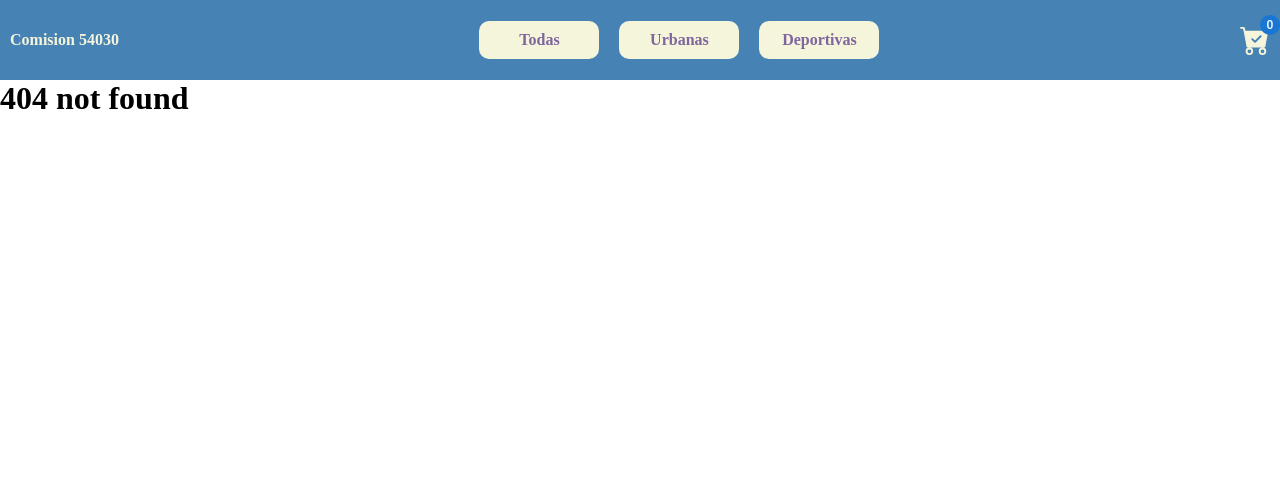
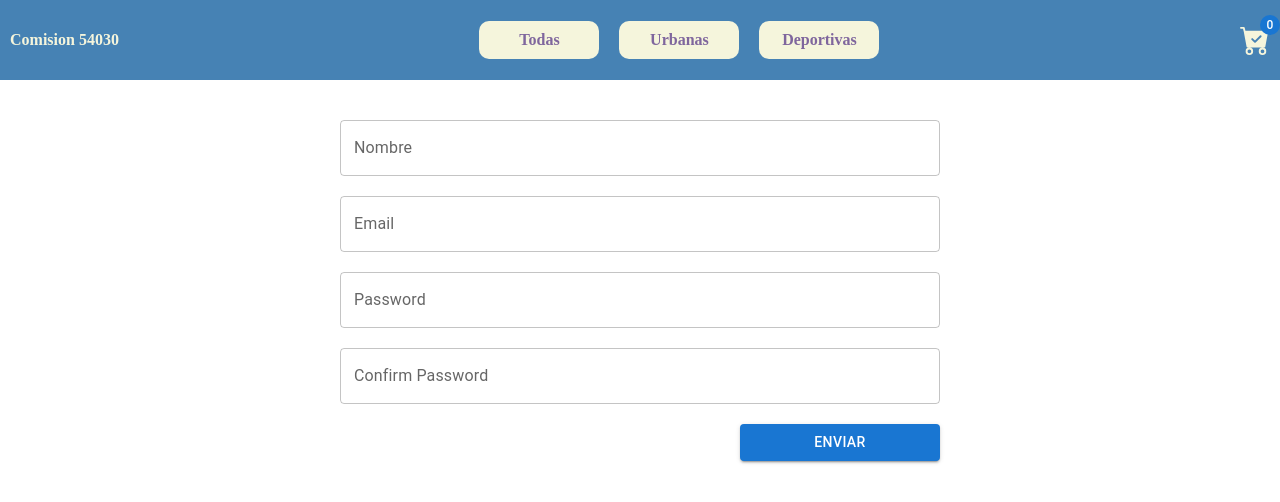
Before and after one commit to jorgeduje/comision-54030, a React (Vite) app: page /formik in a window 1280 px wide. Before the commit this address had no page. Shown: the top 502 px of the page. Built offline with nearby package versions, Linux system fonts and the light colour scheme.

Commit message:
se trabaja formik y yup

```diff
--- a/package.json
+++ b/package.json
@@ -16,12 +16,14 @@
     "@mui/icons-material": "^5.15.7",
     "@mui/material": "^5.15.7",
     "firebase": "^10.8.1",
+    "formik": "^2.4.5",
     "react": "^18.2.0",
     "react-dom": "^18.2.0",
     "react-icons": "^5.0.1",
     "react-router-dom": "^6.22.1",
     "react-spinners": "^0.13.8",
-    "sweetalert2": "^11.10.5"
+    "sweetalert2": "^11.10.5",
+    "yup": "^1.4.0"
   },
   "devDependencies": {
     "@types/react": "^18.2.43",
--- a/src/App.jsx
+++ b/src/App.jsx
@@ -5,6 +5,7 @@ import { ItemDetailContainer } from "./components/pages/itemDetailContainer/Item
 import { Layout } from "./components/layout/Layout";
 import { CheckoutContainer } from "./components/pages/checkout/CheckoutContainer";
 import CartContextProvider from "./context/CartContext";
+import { FormFormik } from "./components/pages/formFormik/FormFormik";
 
 const App = () => {
   return (
@@ -17,6 +18,7 @@ const App = () => {
             <Route path="/item/:id" element={<ItemDetailContainer />} />
             <Route path="/cart" element={<CartContainer />} />
             <Route path="/checkout" element={<CheckoutContainer />} />
+            <Route path="/formik" element={<FormFormik />} />
             <Route path="*" element={<h1>404 not found</h1>} />
           </Route>
         </Routes>
--- /dev/null
+++ b/src/components/pages/formFormik/FormFormik.jsx
@@ -0,0 +1,111 @@
+import { Box, Button, TextField } from "@mui/material";
+import { useFormik } from "formik";
+import * as Yup from "yup";
+
+export const FormFormik = () => {
+  // const [user, setUser] = useState({
+  //   nombre: "",
+  //   email: "",
+  //   contraseña: "",
+  //   confirmarContraseña: "",
+  // });
+
+  // const handleSubmit = (e) => {
+  //   e.preventDefault();
+  // };
+
+  // const handleChange = (e) => {
+  //   setUser({...user, [e.target.name]: e.target.value})
+  // };
+
+  const { handleSubmit, handleChange, errors } = useFormik({
+    initialValues: {
+      nombre: "",
+      email: "",
+      contraseña: "",
+      confirmarContraseña: "",
+    },
+    onSubmit: (data) => {
+      console.log(data);
+      // endpoint
+      // login
+    },
+    validationSchema: Yup.object({
+      nombre: Yup.string()
+        .required("Campo requerido")
+        .min(5, "Debe tener al menos 5 caracteres"),
+      email: Yup.string()
+        .email("Debes ingresar un email valido")
+        .required("Campo requerido"),
+      contraseña: Yup.string()
+        .required("Campo requerido")
+        .min(6, "min 6")
+        .max(15, "max 15")
+        .matches(
+          /^(?=.*\d)(?=.*[!@#$%^&*])(?=.*[a-z])(?=.*[A-Z])/,
+          "Debe tener una mayusula y bl a bla bla "
+        ),
+      confirmarContraseña: Yup.string()
+        .required("Campo requerido")
+        .oneOf([Yup.ref("contraseña")], "Las contraseñas no coinciden"),
+    }),
+    validateOnChange: false,
+  });
+
+  console.log(errors);
+
+  return (
+    <div style={{ padding: "40px", display: "flex", justifyContent: "center" }}>
+      <form
+        onSubmit={handleSubmit}
+        style={{
+          display: "flex",
+          flexDirection: "column",
+          width: "50%",
+          gap: "20px",
+        }}
+      >
+        <TextField
+          label="Nombre"
+          variant="outlined"
+          name="nombre"
+          onChange={handleChange}
+          error={errors.nombre ? true : false}
+          helperText={errors.nombre}
+        />
+
+        <TextField
+          label="Email"
+          variant="outlined"
+          name="email"
+          onChange={handleChange}
+          error={errors.email ? true : false}
+          helperText={errors.email}
+        />
+        <TextField
+          label="Password"
+          variant="outlined"
+          name="contraseña"
+          onChange={handleChange}
+          error={errors.contraseña ? true : false}
+          helperText={errors.contraseña}
+        />
+        <TextField
+          label="Confirm Password"
+          variant="outlined"
+          name="confirmarContraseña"
+          onChange={handleChange}
+          error={errors.confirmarContraseña ? true : false}
+          helperText={errors.confirmarContraseña}
+        />
+        <Box
+          sx={{ width: "100%", display: "flex", justifyContent: "flex-end" }}
+        >
+          <Button type="submit" variant="contained" sx={{ width: 200 }}>
+            Enviar
+          </Button>
+        </Box>
+      </form>
+    </div>
+  );
+};
```
Also changed, not shown: 1 other file (tests, documents, lock files or other folders).
